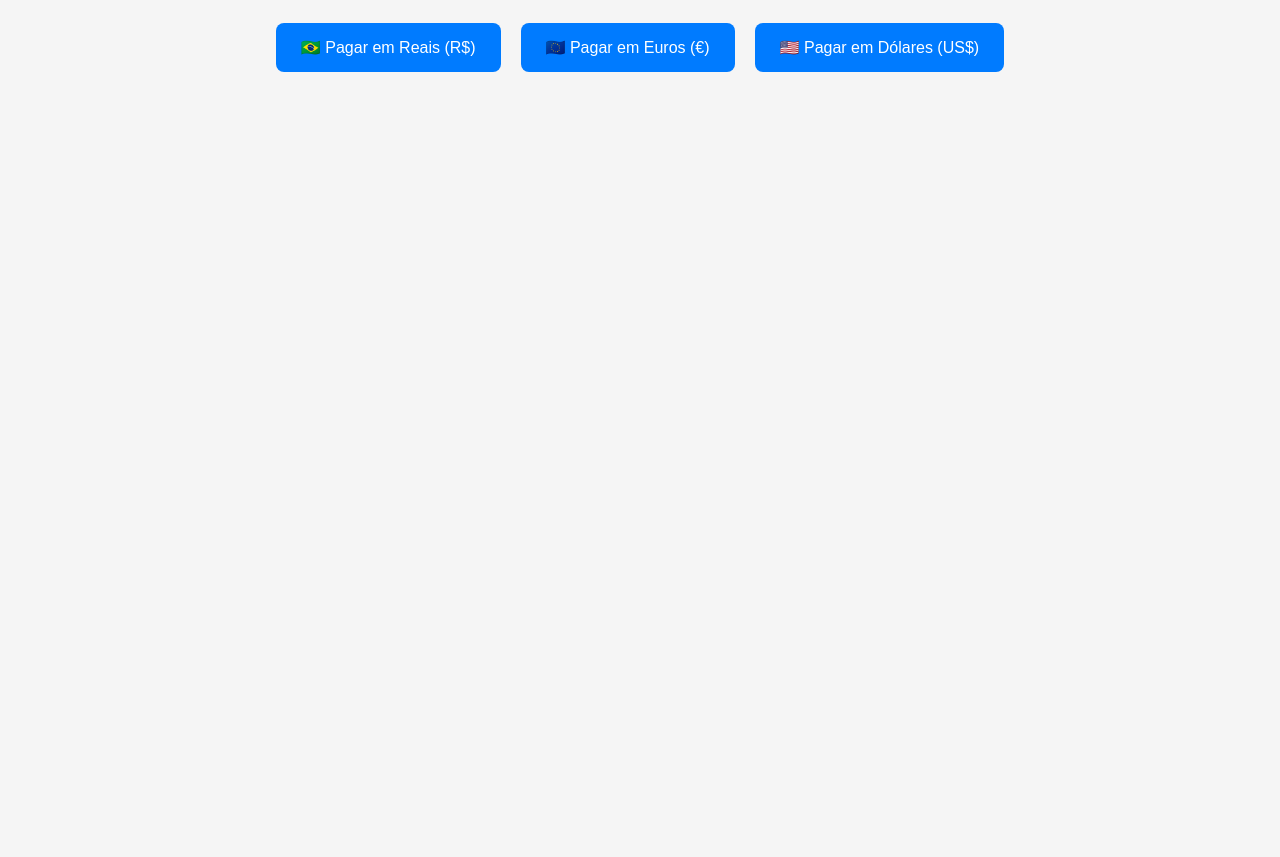
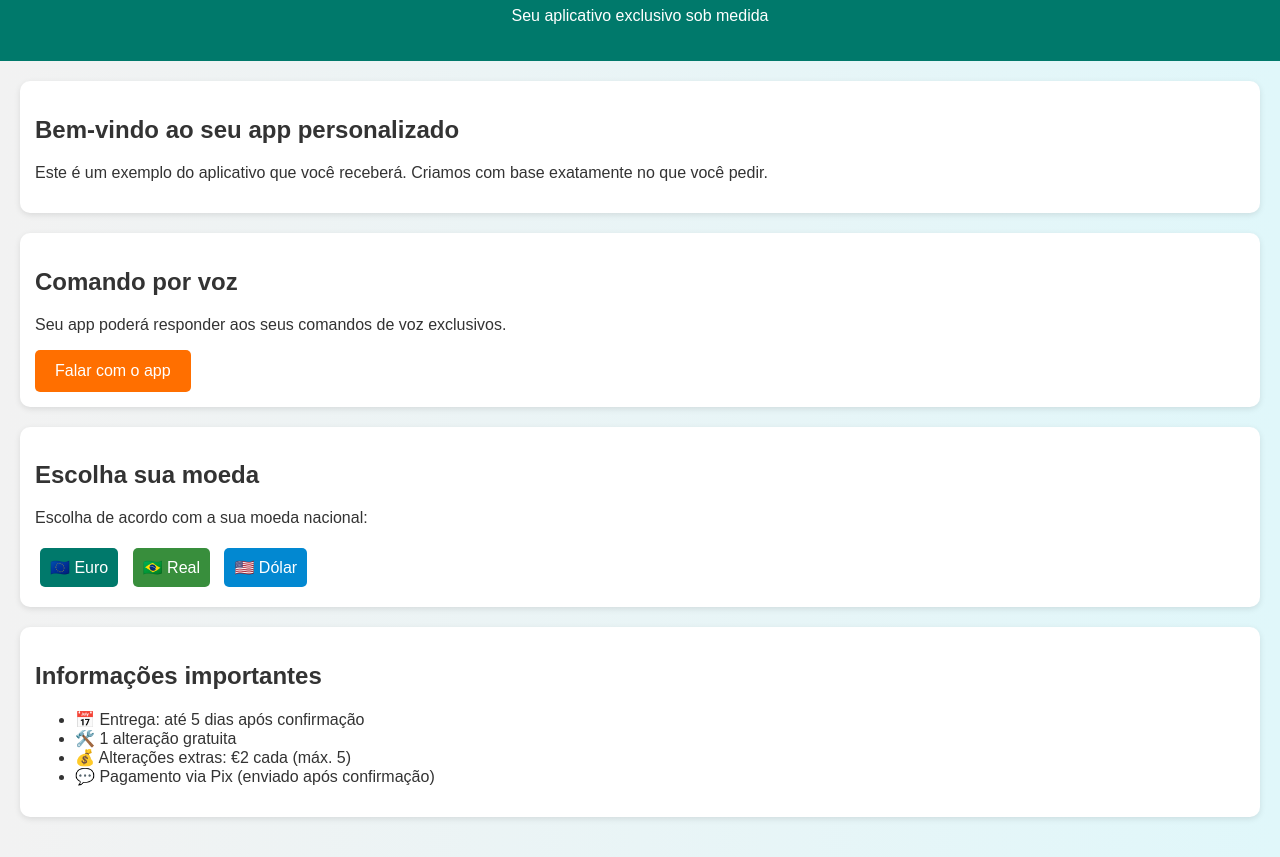
Before and after one commit to Guilhermeehj/DTX25, a plain HTML site: page index.html in a window 1280 px wide. Shown: the part 93-950 px from the top of the page. Before the commit the page ends 800 px from the top, so only its background shows below. Drawn offline with Linux system fonts and the light colour scheme.

Commit message:
index.html

```diff
--- a/index.html
+++ b/index.html
@@ -3,98 +3,89 @@
 <head>
   <meta charset="UTF-8">
   <meta name="viewport" content="width=device-width, initial-scale=1.0">
-  <title>Painel de Pagamento</title>
+  <title>Personalize Web - Demo App</title>
   <style>
     body {
       font-family: Arial, sans-serif;
-      background-color: #f5f5f5;
+      margin: 0;
+      padding: 0;
+      background: linear-gradient(to right, #f2f2f2, #e0f7fa);
+      color: #333;
+    }
+    header {
+      background-color: #00796b;
+      color: white;
       padding: 20px;
       text-align: center;
     }
-    h1 {
-      color: #333;
+    main {
+      padding: 20px;
     }
-    .botoes {
-      display: flex;
-      justify-content: center;
-      gap: 20px;
-      margin-top: 30px;
-      flex-wrap: wrap;
+    section {
+      margin-bottom: 20px;
+      background: white;
+      padding: 15px;
+      border-radius: 10px;
+      box-shadow: 0 2px 6px rgba(0,0,0,0.1);
     }
-    .botao-moeda {
-      padding: 15px 25px;
+    .currency-buttons button {
+      margin: 5px;
+      padding: 10px;
+      border: none;
+      border-radius: 5px;
+      cursor: pointer;
       font-size: 16px;
+    }
+    .euro { background: #00796b; color: white; }
+    .real { background: #388e3c; color: white; }
+    .dollar { background: #0288d1; color: white; }
+    .voice-button {
+      background: #ff6f00;
+      color: white;
+      padding: 12px 20px;
       border: none;
-      border-radius: 8px;
+      border-radius: 5px;
+      font-size: 16px;
       cursor: pointer;
-      background-color: #007bff;
-      color: white;
-      display: flex;
-      align-items: center;
-      gap: 10px;
-      transition: background-color 0.3s;
-    }
-    .botao-moeda:hover {
-      background-color: #0056b3;
-    }
-    .moeda-icone {
-      font-size: 20px;
-    }
-    .painel-pagamento {
-      margin-top: 40px;
-      display: none;
-    }
-    .qr-code {
-      margin-top: 20px;
     }
   </style>
 </head>
 <body>
-  <h1>Escolha sua moeda nacional para realizar o pagamento com Pix ou QR Code:</h1>
-  <div class="botoes">
-    <button class="botao-moeda" onclick="mostrarPagamento('real')">🇧🇷 Pagar em Reais (R$)</button>
-    <button class="botao-moeda" onclick="mostrarPagamento('euro')">🇪🇺 Pagar em Euros (€)</button>
-    <button class="botao-moeda" onclick="mostrarPagamento('dolar')">🇺🇸 Pagar em Dólares (US$)</button>
-  </div>
+  <header>
+    <h1>Personalize Web</h1>
+    <p>Seu aplicativo exclusivo sob medida</p>
+  </header>
+  <main>
+    <section>
+      <h2>Bem-vindo ao seu app personalizado</h2>
+      <p>Este é um exemplo do aplicativo que você receberá. Criamos com base exatamente no que você pedir.</p>
+    </section>
 
-  <div class="painel-pagamento" id="painel-pagamento">
-    <h2 id="titulo-moeda"></h2>
-    <p>Use o QR Code abaixo para realizar o pagamento:</p>
-    <img id="qr-code" class="qr-code" src="" alt="QR Code" width="200">
-    <p>Ou use a chave Pix: <strong id="chave-pix"></strong></p>
-  </div>
+    <section>
+      <h2>Comando por voz</h2>
+      <p>Seu app poderá responder aos seus comandos de voz exclusivos.</p>
+      <button class="voice-button">Falar com o app</button>
+    </section>
 
-  <script>
-    const pagamentos = {
-      real: {
-        titulo: 'Pagamento em Reais (R$)',
-        chave: 'pix@seudominio.com',
-        qr: 'https://api.qrserver.com/v1/create-qr-code/?data=pix@seudominio.com&size=200x200'
-      },
-      euro: {
-        titulo: 'Pagamento em Euros (€)',
-        chave: 'euro@seudominio.com',
-        qr: 'https://api.qrserver.com/v1/create-qr-code/?data=euro@seudominio.com&size=200x200'
-      },
-      dolar: {
-        titulo: 'Pagamento em Dólares (US$)',
-        chave: 'dolar@seudominio.com',
-        qr: 'https://api.qrserver.com/v1/create-qr-code/?data=dolar@seudominio.com&size=200x200'
-      }
-    };
+    <section>
+      <h2>Escolha sua moeda</h2>
+      <p>Escolha de acordo com a sua moeda nacional:</p>
+      <div class="currency-buttons">
+        <button class="euro">🇪🇺 Euro</button>
+        <button class="real">🇧🇷 Real</button>
+        <button class="dollar">🇺🇸 Dólar</button>
+      </div>
+    </section>
 
-    function mostrarPagamento(moeda) {
-      const painel = document.getElementById('painel-pagamento');
-      const titulo = document.getElementById('titulo-moeda');
-      const qr = document.getElementById('qr-code');
-      const chave = document.getElementById('chave-pix');
-
-      titulo.innerText = pagamentos[moeda].titulo;
-      chave.innerText = pagamentos[moeda].chave;
-      qr.src = pagamentos[moeda].qr;
-
-      painel.style.display = 'block';
-    }
-  </script>
+    <section>
+      <h2>Informações importantes</h2>
+      <ul>
+        <li>📅 Entrega: até 5 dias após confirmação</li>
+        <li>🛠️ 1 alteração gratuita</li>
+        <li>💰 Alterações extras: €2 cada (máx. 5)</li>
+        <li>💬 Pagamento via Pix (enviado após confirmação)</li>
+      </ul>
+    </section>
+  </main>
 </body>
 </html>
```
